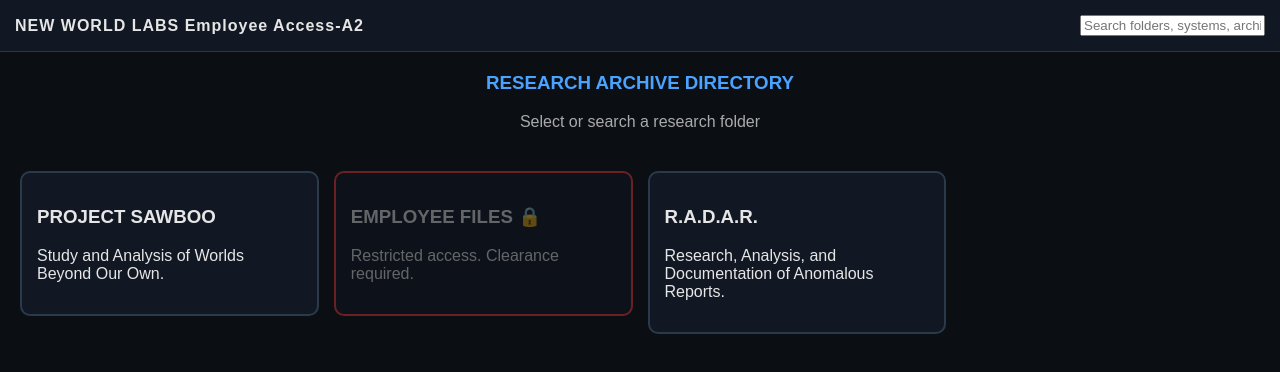
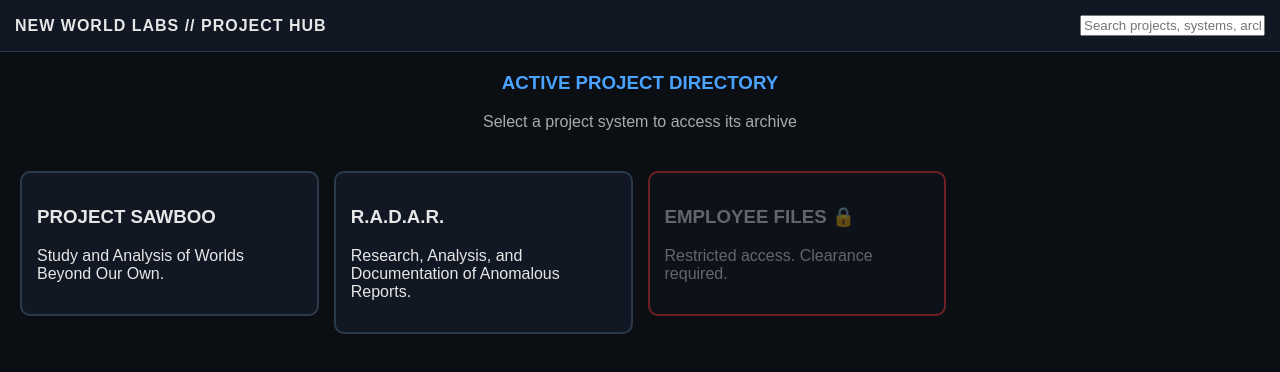
Before and after one commit to Ry14Bread/New-World-Labs, a plain HTML site: page home.html in a window 1280 px wide. Drawn offline with Linux system fonts and the light colour scheme.

Commit message:
Update home.html

```diff
--- a/home.html
+++ b/home.html
@@ -2,7 +2,7 @@
 <html lang="en">
 <head>
   <meta charset="UTF-8">
-  <title>New World Labs Employee Access-A2</title>
+  <title>New World Labs // Project Hub</title>
   <link rel="stylesheet" href="style.css">
 </head>
 
@@ -10,13 +10,12 @@
 
   <!-- TOP BAR -->
   <header class="topbar">
-    <h2>NEW WORLD LABS Employee Access-A2</h2>
+    <h2>NEW WORLD LABS // PROJECT HUB</h2>
 
-    <!-- SEARCH BAR -->
     <input
       type="text"
       id="searchBar"
-      placeholder="Search folders, systems, archives..."
+      placeholder="Search projects, systems, archives..."
       onkeyup="searchFolders()"
     >
   </header>
@@ -24,37 +23,37 @@
   <main class="container">
 
     <h3 style="text-align:center; color:#4aa3ff; margin-top:20px;">
-      RESEARCH ARCHIVE DIRECTORY
+      ACTIVE PROJECT DIRECTORY
     </h3>
 
     <p style="text-align:center; color:#aaa;">
-      Select or search a research folder
+      Select a project system to access its archive
     </p>
 
-    <!-- FOLDERS (NOW CLICKABLE + FRAMED) -->
+    <!-- PROJECT GRID -->
     <div class="file-grid" id="fileGrid">
 
-      <!-- PROJECT SAWBOO -->
+      <!-- SAWBOO -->
       <a href="sawboo.html" class="folder-link">
-        <div class="file-card" data-name="project sawboo main research">
+        <div class="file-card" data-name="project sawboo">
           <h3>PROJECT SAWBOO</h3>
           <p>Study and Analysis of Worlds Beyond Our Own.</p>
         </div>
       </a>
 
-      <!-- EMPLOYEE FILES -->
-      <a href="employee.html" class="folder-link">
-        <div class="file-card locked" data-name="employee files restricted locked">
-          <h3>EMPLOYEE FILES 🔒</h3>
-          <p>Restricted access. Clearance required.</p>
+      <!-- RADAR -->
+      <a href="radar.html" class="folder-link">
+        <div class="file-card" data-name="radar anomalous reports">
+          <h3>R.A.D.A.R.</h3>
+          <p>Research, Analysis, and Documentation of Anomalous Reports.</p>
         </div>
       </a>
 
-      <!-- RADAR -->
-      <a href="radar.html" class="folder-link">
-        <div class="file-card" data-name="radar research analysis anomalous reports">
-          <h3>R.A.D.A.R.</h3>
-          <p>Research, Analysis, and Documentation of Anomalous Reports.</p>
+      <!-- EMPLOYEE FILES -->
+      <a href="employee.html" class="folder-link">
+        <div class="file-card locked" data-name="employee files locked">
+          <h3>EMPLOYEE FILES 🔒</h3>
+          <p>Restricted access. Clearance required.</p>
         </div>
       </a>
 
@@ -62,7 +61,7 @@
 
   </main>
 
-  <!-- SEARCH SCRIPT (UNCHANGED BUT WORKS WITH NEW LINKS) -->
+  <!-- SEARCH SCRIPT -->
   <script>
     function searchFolders() {
       const input = document.getElementById("searchBar").value.toLowerCase();
```
